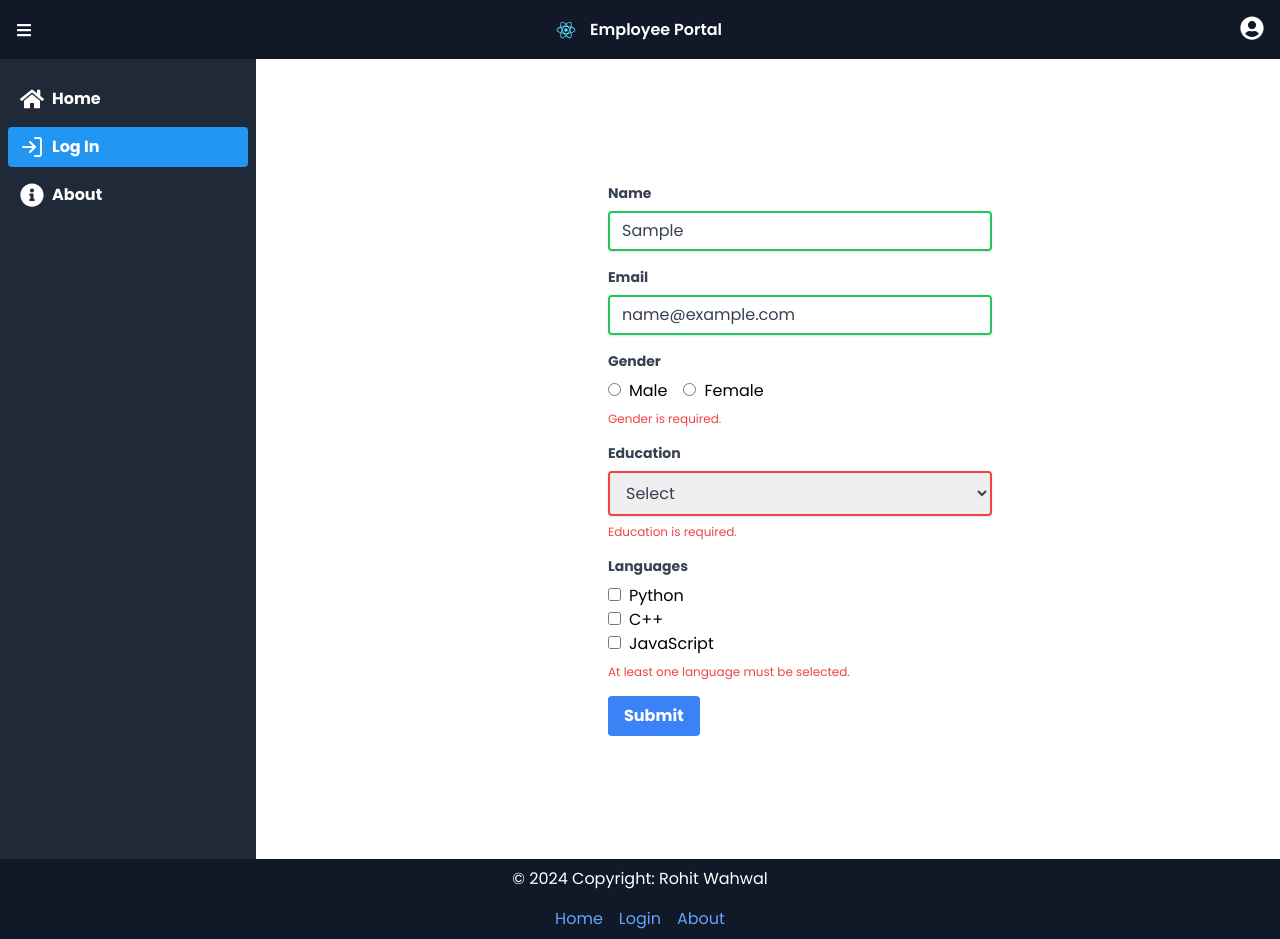
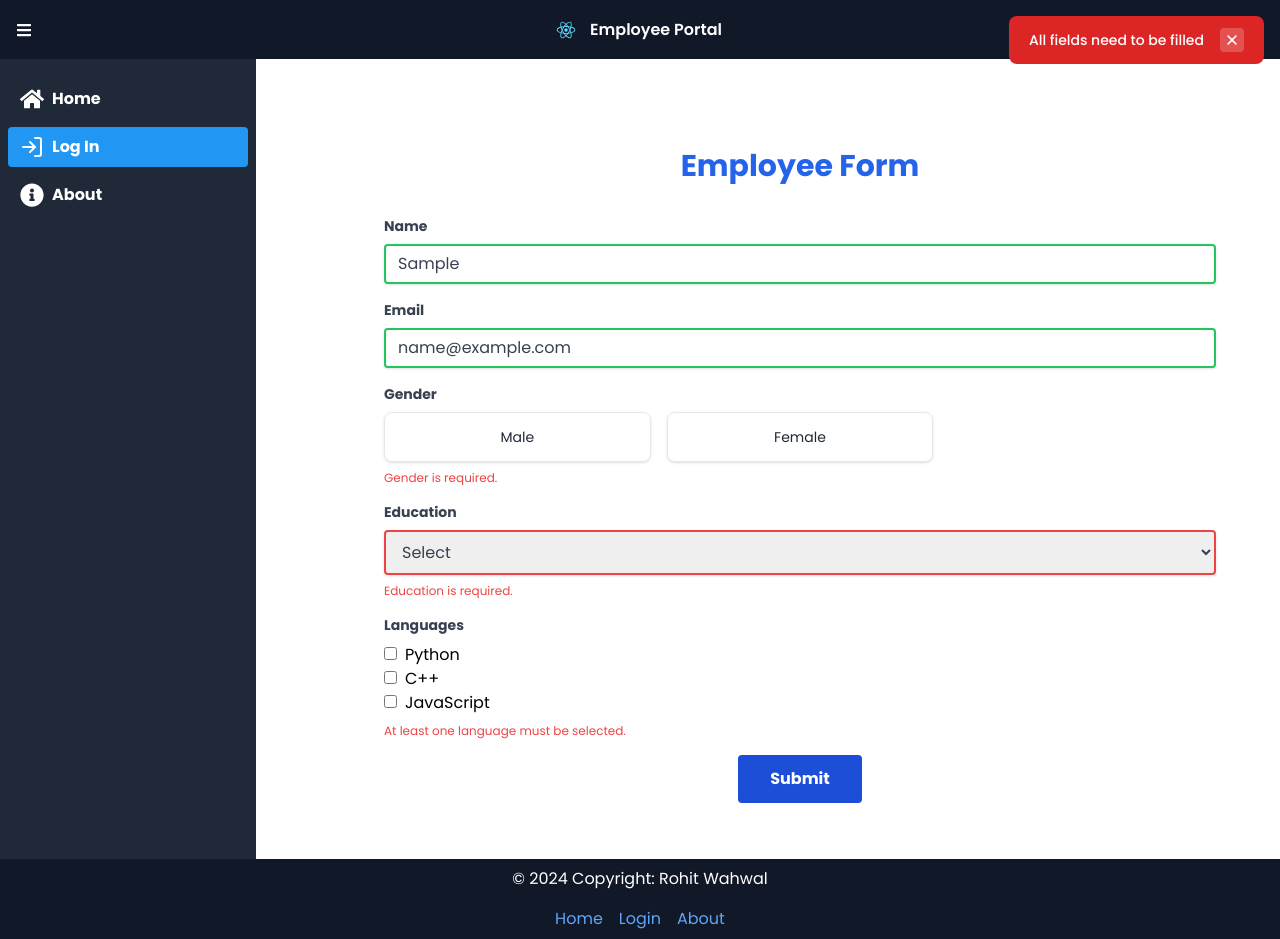
Before and after one commit to rohit-wonderbiz/my-tailwind-react-app, a React (Create React App) app: page /login in a window 1280 px wide. Both pictures are taken after typing "Sample", "name@example.com" into the empty fields and a click on the button "Submit". Built offline with nearby package versions, Linux system fonts and the light colour scheme.

Commit message:
full width in form and validation popup

```diff
--- a/src/components/LoginComponent.tsx
+++ b/src/components/LoginComponent.tsx
@@ -1,4 +1,4 @@
-import React, { useState } from "react";
+import React, { useState, useEffect } from "react";
 
 interface NavbarProps {
   sidebarToggle: boolean;
@@ -21,6 +21,7 @@ const LoginComponent: React.FC<NavbarProps> = ({
     education: "",
     languages: "",
   });
+  const [showPopup, setShowPopup] = useState(false);
 
   const validateForm = () => {
     let formErrors = {
@@ -62,6 +63,8 @@ const LoginComponent: React.FC<NavbarProps> = ({
     if (validateForm()) {
       alert("Form submitted successfully!");
       console.log(name, gender, email, education, languages);
+    } else {
+      setShowPopup(true);
     }
   };
 
@@ -72,6 +75,26 @@ const LoginComponent: React.FC<NavbarProps> = ({
         ? prevLanguages.filter((language) => language !== value)
         : [...prevLanguages, value]
     );
+  };
+
+  const validateName = () => {
+    if (!name) {
+      setErrors((prevErrors) => ({ ...prevErrors, name: "Name is required." }));
+    } else {
+      setErrors((prevErrors) => ({ ...prevErrors, name: "" }));
+    }
+  };
+
+  const validateEmail = () => {
+    const emailRegex = /^[^\s@]+@[^\s@]+\.[^\s@]+$/;
+    if (!email || !emailRegex.test(email)) {
+      setErrors((prevErrors) => ({
+        ...prevErrors,
+        email: "Invalid email address.",
+      }));
+    } else {
+      setErrors((prevErrors) => ({ ...prevErrors, email: "" }));
+    }
   };
 
   const getInputBorderColor = (fieldValue: string, fieldError: string) => {
@@ -86,11 +109,11 @@ const LoginComponent: React.FC<NavbarProps> = ({
         sidebarToggle ? "ml-16" : "ml-32"
       } mr-16 flex-1 flex items-center justify-center transition-all duration-300 ease-in-out min-h-screen`}
     >
-      <form
-        className="w-full max-w-sm"
-        onSubmit={handleSubmit}
-        autoComplete="off"
-      >
+      <form className="w-full" onSubmit={handleSubmit} autoComplete="off">
+        <h1 className="text-center p-8 text-2xl font-bold text-blue-600 sm:text-3xl">
+          Employee Form
+        </h1>
+
         <div className="mb-4">
           <label
             className="block text-gray-700 text-sm font-bold mb-2"
@@ -103,7 +126,11 @@ const LoginComponent: React.FC<NavbarProps> = ({
             id="name"
             placeholder="Enter your Name"
             value={name}
-            onChange={(e) => setName(e.target.value)}
+            onChange={(e) => {
+              setName(e.target.value);
+              validateName();
+            }}
+            onBlur={validateName}
             className={`shadow appearance-none border ${getInputBorderColor(
               name,
               errors.name
@@ -125,7 +152,11 @@ const LoginComponent: React.FC<NavbarProps> = ({
             id="email"
             placeholder="Enter your Email"
             value={email}
-            onChange={(e) => setEmail(e.target.value)}
+            onChange={(e) => {
+              setEmail(e.target.value);
+              validateEmail();
+            }}
+            onBlur={validateEmail}
             className={`shadow appearance-none border ${getInputBorderColor(
               email,
               errors.email
@@ -139,29 +170,40 @@ const LoginComponent: React.FC<NavbarProps> = ({
           <label className="block text-gray-700 text-sm font-bold mb-2">
             Gender
           </label>
+          <div className="grid grid-cols-1 gap-4 text-center sm:grid-cols-3">
             <div>
-            <label className="mr-4">
+              <label
+                className="block w-full cursor-pointer shadow rounded-lg border p-3 text-gray-800 hover:border-gray-800 has-[:checked]:border-blue-600 has-[:checked]:bg-blue-600 has-[:checked]:text-white"
+                tabIndex={0}
+              >
                 <input
+                  className="sr-only"
                   type="radio"
                   name="gender"
                   value="male"
                   checked={gender === "male"}
                   onChange={(e) => setGender(e.target.value)}
-                className="mr-2"
                 />
-              Male
+                <span className="text-sm"> Male </span>
               </label>
-            <label>
+            </div>
+
+            <div>
+              <label
+                className="block w-full cursor-pointer shadow rounded-lg border p-3 text-gray-800 hover:border-gray-800 has-[:checked]:border-blue-600 has-[:checked]:bg-blue-600 has-[:checked]:text-white"
+                tabIndex={0}
+              >
                 <input
+                  className="sr-only"
                   type="radio"
                   name="gender"
                   value="female"
                   checked={gender === "female"}
                   onChange={(e) => setGender(e.target.value)}
-                className="mr-2"
                 />
-              Female
+                <span className="text-sm"> Female </span>
               </label>
+            </div>
           </div>
           {errors.gender && (
             <p className="text-red-500 text-xs mt-2">{errors.gender}</p>
@@ -234,15 +276,47 @@ const LoginComponent: React.FC<NavbarProps> = ({
             <p className="text-red-500 text-xs mt-2">{errors.languages}</p>
           )}
         </div>
-        <div className="flex items-center justify-between">
+        <div className="flex items-center justify-center">
           <button
             type="submit"
-            className="bg-blue-500 hover:bg-blue-700 text-white font-bold py-2 px-4 rounded focus:outline-none focus:shadow-outline"
+            className="bg-blue-700 hover:bg-blue-900 text-white font-bold py-3 px-8 rounded focus:outline-none focus:shadow-outline"
           >
             Submit
           </button>
         </div>
       </form>
+
+      {showPopup && (
+        <aside className="fixed top-4 right-4 z-50 flex items-center justify-center gap-4 rounded-lg bg-red-600 px-5 py-3 text-white">
+          <a
+            href="#"
+            target="_blank"
+            rel="noreferrer"
+            className="text-sm font-medium hover:opacity-75"
+          >
+            All fields need to be filled
+          </a>
+
+          <button
+            className="rounded bg-white/20 p-1 hover:bg-white/10"
+            onClick={() => setShowPopup(false)}
+          >
+            <span className="sr-only">Close</span>
+            <svg
+              xmlns="http://www.w3.org/2000/svg"
+              className="h-4 w-4"
+              viewBox="0 0 20 20"
+              fill="currentColor"
+            >
+              <path
+                fillRule="evenodd"
+                d="M4.293 4.293a1 1 0 011.414 0L10 8.586l4.293-4.293a1 1 0 111.414 1.414L11.414 10l4.293 4.293a1 1 0 01-1.414 1.414L10 11.414l-4.293 4.293a1 1 0 01-1.414-1.414L8.586 10 4.293 5.707a1 1 0 010-1.414z"
+                clipRule="evenodd"
+              />
+            </svg>
+          </button>
+        </aside>
+      )}
     </div>
   );
 };
```
Lines whose indentation alone changed are shown as unchanged.
